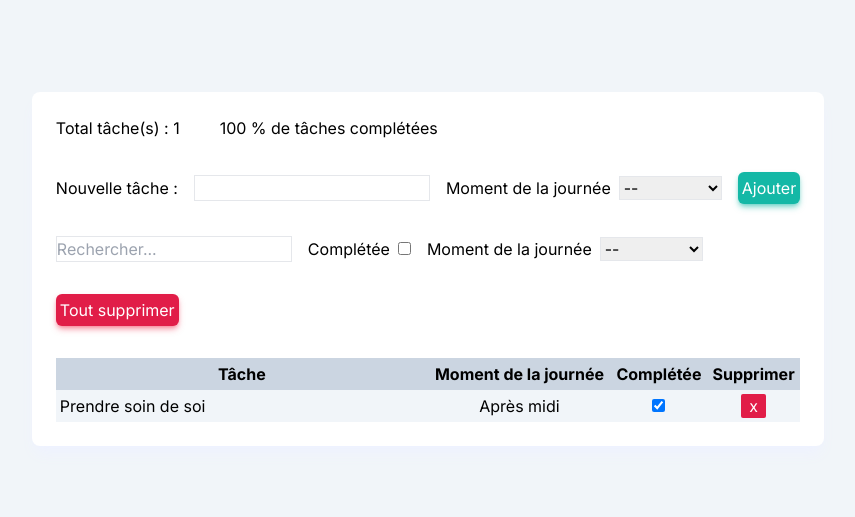
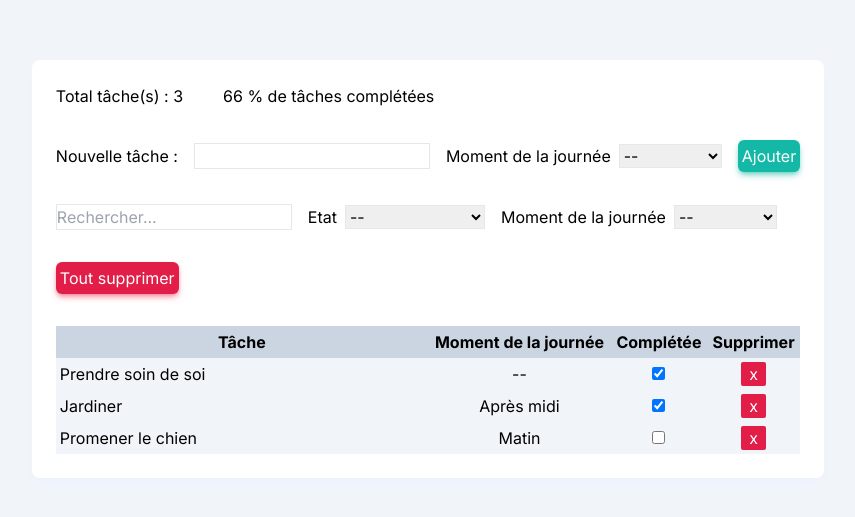
Before and after one commit to axelleP/TodayList-React-18, a Next.js app: page / in a window 1280 px wide. Shown: the part 131-648 px from the top of the page, without its empty margins (212-1067 px from the left). Built offline with nearby package versions, Linux system fonts and the light colour scheme.

Commit message:
modification design, modification des filtres, ajout de tâches de test, amélioration code

```diff
--- a/app/components/task/delete-all.tsx
+++ b/app/components/task/delete-all.tsx
@@ -1,5 +1,5 @@
 export default function DeleteAll() {
   return (
-    <button type="submit" className="bg-rose-600 shadow-md shadow-rose-500/50 hover:bg-rose-700 rounded-md p-1 text-white">Tout supprimer</button>
+    <button type="submit" className="bg-rose-600 shadow-md shadow-rose-500/50 hover:bg-rose-700 active:bg-rose-800 rounded-md p-1 text-white">Tout supprimer</button>
   );
 }
--- a/app/components/task/filters.tsx
+++ b/app/components/task/filters.tsx
@@ -1,16 +1,33 @@
 import TimeOfDaySelect from "./time-of-day-select";
+import { StateTaskType } from '../../types/stateTaskType';
+import { getStateTaskText } from '../../lib/utils';
 
-export default function Filters() {
+//typage des fonctions
+type SetFilterStateTask = (value: string) => void;
+type SetFilterTimeOfDay = (value: string) => void;
+type SetFilterName = (value: string) => void;
+
+interface InfoProps {
+  setFilterStateTask: SetFilterStateTask,
+  setFilterTimeOfDay: SetFilterTimeOfDay,
+  setFilterName: SetFilterName
+}
+
+export default function Filters({ setFilterStateTask, setFilterTimeOfDay, setFilterName }: InfoProps) {
+  const stateTaskTypes = Object.values(StateTaskType);
+
   return (
     <div className="sm:flex sm:space-x-4 max-md:space-y-1 items-center">
-      <input type="text" name="filter-search" placeholder="Rechercher..." className="border"/>
+      <input type="text" name="filter-search" placeholder="Rechercher..." className="border" onChange={ (e) => setFilterName(e.target.value)  }/>
 
       <div className="space-x-2">
-        <label htmlFor="filter-completed">Complétée</label>
-        <input type="checkbox" name="filter-completed" />
+        <label htmlFor="stateTask">Etat</label>
+        <select name="stateTask" className="border" onChange={ (e) => setFilterStateTask(e.target.value)  }>
+          { stateTaskTypes.map((state) => <option key={state} value={ state }>{ getStateTaskText(state as StateTaskType) }</option>) }
+        </select>
       </div>
 
-      <TimeOfDaySelect />
+      <TimeOfDaySelect setFilterTimeOfDay={ setFilterTimeOfDay }/>
     </div>
   );
 }
--- a/app/components/task/info.tsx
+++ b/app/components/task/info.tsx
@@ -1,15 +1,16 @@
-import { Task } from '../../types/taskType';
+import { TaskType } from '../../types/taskType';
 
 interface InfoProps {
-  tasks: Task[];//tableau de tâches
+  tasks: TaskType[];//tableau de tâches
 }
 
 export default function Info({ tasks }: InfoProps) {
-  const nbTasks = Object.keys(tasks).length;
+  let nbTasks = 0;
   let nbTasksCompleted = 0;
 
   for (let task of Object.values(tasks)) {
-    if (task.isCompleted) {
+    nbTasks++;
+    if (task.stateTask == 'completed') {
       nbTasksCompleted++;
     }
   };
@@ -19,7 +20,7 @@ export default function Info({ tasks }: InfoProps) {
   return (
     <div className="flex space-x-10">
       <div>Total tâche(s) : { nbTasks } </div>
-      <div>{ Math.round(percentTasksCompleted) } % de tâches complétées</div>
+      <div>{ Math.floor(percentTasksCompleted) } % de tâches complétées</div>
     </div>
   );
 }
--- a/app/components/task/page.tsx
+++ b/app/components/task/page.tsx
@@ -1,4 +1,9 @@
+'use client';
+
+import { useState } from 'react';
+
 import { tasksData } from '../../lib/tasks-data.js';
+import { TaskType } from '../../types/taskType';
 
 import Info from './info';
 import Filters from './filters';
@@ -7,13 +12,28 @@ import Table from './table';
 import DeleteAll from './delete-all';
 
 export default function Page() {
+  const [filterStateTask, setFilterStateTask] = useState('all');
+  const [filterTimeOfDay, setFilterTimeOfDay] = useState('all');
+  const [filterName, setFilterName] = useState('');
+
+  let tasks = tasksData as TaskType[];
+
   return (
     <div className="self-center sm:mx-auto md:my-10 shadow-lg shadow-indigo-50 p-6 bg-white md:rounded-lg space-y-8">
-      <Info tasks={ tasksData }/>
+      <Info tasks={ tasks }/>
       <Add />
-      <Filters />
+      <Filters
+        setFilterStateTask={ setFilterStateTask }
+        setFilterTimeOfDay={ setFilterTimeOfDay }
+        setFilterName={ setFilterName }
+      />
       <DeleteAll />
-      <Table tasks={ tasksData }/>
+      <Table
+        tasks={ tasks }
+        filterStateTask={ filterStateTask }
+        filterTimeOfDay={ filterTimeOfDay }
+        filterName={ filterName }
+      />
     </div>
   );
 }
--- a/app/components/task/row.tsx
+++ b/app/components/task/row.tsx
@@ -1,21 +1,21 @@
-import { Task } from '../../types/taskType';
-import { TimeOfDay } from '../../types/timeOfDayTypes';
+import { TaskType } from '../../types/taskType';
+import { TimeOfDayType } from '../../types/timeOfDayType';
 import { getTimeOfDayText } from '../../lib/utils';
 
 interface InfoProps {
-  key: Number,
-  task: Task;
+  id: Number,
+  task: TaskType;
 }
 
-export default function Row({ key, task }: InfoProps) {
-  let timeOfDayEnum = task.timeOfDay as TimeOfDay;
+export default function Row({ id, task }: InfoProps) {
+  let timeOfDayEnum = task.timeOfDay as TimeOfDayType;
 
   return (
     <tr className="bg-slate-100">
       <td className="px-1 py-1">{ task.name }</td>
       <td className="text-center">{ getTimeOfDayText(timeOfDayEnum) }</td>
-      <td className="text-center"><input type="checkbox" name="action-completed" checked={ task.isCompleted } /></td>
-      <td className="text-center"><button type="submit" className="bg-rose-600 hover:bg-rose-700 rounded-sm text-white px-2">x</button></td>
+      <td className="text-center"><input type="checkbox" name="action-completed" checked={ task.stateTask == 'completed' } readOnly/></td>
+      <td className="text-center"><button type="submit" className="bg-rose-600 hover:bg-rose-700 active:bg-rose-800 rounded-sm text-white px-2">x</button></td>
     </tr>
   );
 }
--- a/app/components/task/table.tsx
+++ b/app/components/task/table.tsx
@@ -1,11 +1,29 @@
-import { Task } from '../../types/taskType';
+import { TaskType } from '../../types/taskType';
 import Row from './row';
 
 interface InfoProps {
-  tasks: Task[];//tableau de tâches
+  tasks: TaskType[];//tableau de tâches
+  filterStateTask: string,
+  filterTimeOfDay : string,
+  filterName : string
 }
 
-export default function Table({ tasks }: InfoProps) {
+export default function Table({ tasks, filterStateTask, filterTimeOfDay, filterName }: InfoProps) {
+  let tasksFiltered = [] as TaskType[];
+
+  tasks.forEach((task) => {
+    if (filterName != '' && !task.name.toLowerCase().includes(filterName.toLowerCase())) {
+      return;
+    }
+    if (filterStateTask != 'all' && task.stateTask != filterStateTask) {
+      return;
+    }
+    if (filterTimeOfDay != 'all' && task.timeOfDay != filterTimeOfDay) {
+      return;
+    }
+    tasksFiltered.push(task);
+  });
+
   return (
     <table className="columns-3 table-auto w-full p-5 text-left">
       <thead className="bg-slate-300 text-center">
@@ -16,7 +34,7 @@ export default function Table({ tasks }: InfoProps) {
           <th className="px-1 py-1">Supprimer</th>
         </tr>
       </thead>
-      <tbody>{ tasks.map((task) => <Row key={ task.id } task={ task }/>) }
+      <tbody>{ tasksFiltered.map((task) => <Row key={ task.id } task={ task }/>) }
       </tbody>
     </table>
   );
--- a/app/components/task/time-of-day-select.tsx
+++ b/app/components/task/time-of-day-select.tsx
@@ -1,14 +1,20 @@
-import { TimeOfDay } from '../../types/timeOfDayTypes';
+import { TimeOfDayType } from '../../types/timeOfDayType';
 import { getTimeOfDayText } from '../../lib/utils';
 
-export default function TimeOfDaySelect() {
-  const timeOfDayTypes = Object.values(TimeOfDay);
+type SetFilterTimeOfDay = (value:string) => void;
+
+interface InfoProps {
+  setFilterTimeOfDay?: SetFilterTimeOfDay
+};
+
+export default function TimeOfDaySelect({ setFilterTimeOfDay = () => {} }: InfoProps) {
+  const timeOfDayTypes = Object.values(TimeOfDayType);
 
   return (
     <div className="space-x-2">
         <label htmlFor="timeOfDay">Moment de la journée</label>
-        <select name="timeOfDay" className="border">
-          { timeOfDayTypes.map((type) => <option key={type} value={ type }>{ getTimeOfDayText(type as TimeOfDay) }</option>) }
+        <select name="timeOfDay" className="border" onChange={ (e) => setFilterTimeOfDay(e.target.value)  }>
+          { timeOfDayTypes.map((type) => <option key={type} value={ type }>{ getTimeOfDayText(type as TimeOfDayType) }</option>) }
         </select>
     </div>
   );
--- a/app/lib/tasks-data.js
+++ b/app/lib/tasks-data.js
@@ -2,7 +2,19 @@ export const tasksData = [
     {
         id: 1,
         name: 'Prendre soin de soi',
+        timeOfDay: 'all',
+        stateTask : 'completed'
+    },
+    {
+        id: 2,
+        name: 'Jardiner',
         timeOfDay: 'pm',
-        isCompleted : true
+        stateTask : 'completed'
+    },
+    {
+        id: 3,
+        name: 'Promener le chien',
+        timeOfDay: 'am',
+        stateTask : 'notCompleted'
     }
 ];
--- a/app/lib/utils.ts
+++ b/app/lib/utils.ts
@@ -1,14 +1,28 @@
-import { TimeOfDay } from "../types/timeOfDayTypes";
+import { TimeOfDayType } from "../types/timeOfDayType";
+import { StateTaskType } from "../types/stateTaskType";
 
-export function getTimeOfDayText(timeOfDay: TimeOfDay): string {
+export function getTimeOfDayText(timeOfDay: TimeOfDayType): string {
     switch (timeOfDay) {
-        case TimeOfDay.All:
+        case TimeOfDayType.All:
             return '--';
-        case TimeOfDay.Am:
+        case TimeOfDayType.Am:
             return 'Matin';
-        case TimeOfDay.Pm:
+        case TimeOfDayType.Pm:
             return 'Après midi';
         default:
             return 'Erreur';
     }
 };
+
+export function getStateTaskText(state: StateTaskType): string {
+    switch (state) {
+        case StateTaskType.All:
+            return '--';
+        case StateTaskType.Completed:
+            return 'Complétée';
+        case StateTaskType.NotCompleted:
+            return 'Non Complétée';
+        default:
+            return 'Erreur';
+    }
+};
--- /dev/null
+++ b/app/types/stateTaskType.ts
@@ -0,0 +1,5 @@
+export enum StateTaskType {
+    All = 'all',
+    Completed = 'completed',
+    NotCompleted = 'notCompleted'
+}
--- a/app/types/timeOfDayTypes.ts
+++ b/app/types/timeOfDayType.ts
@@ -1,4 +1,4 @@
-export enum TimeOfDay {
+export enum TimeOfDayType {
     All = 'all',
     Am = 'am',
     Pm = 'pm'
```
Also changed, not shown: app/types/taskType.ts (+5 -4 lines), 1 other file (tests, documents, lock files or other folders).
